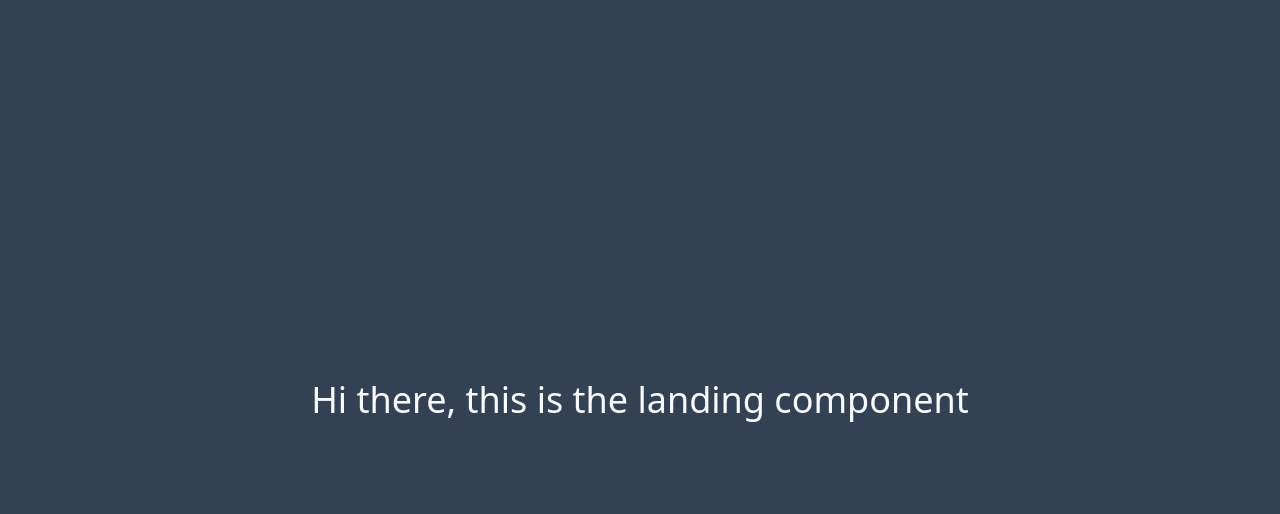
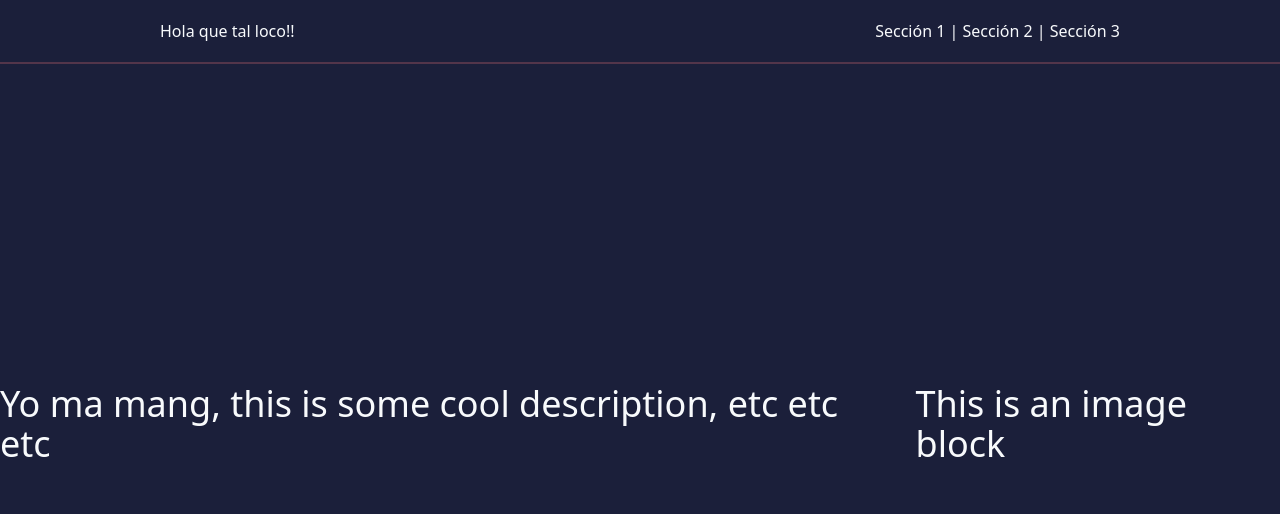
Before and after one commit to pablo-aviles-prieto/portfolio-v2, a React (Vite) app: page / in a window 1280 px wide. Shown: the top 514 px of the page. Built offline with nearby package versions, Linux system fonts and the light colour scheme.

Commit message:
Add custom colour palette

```diff
--- a/src/App.tsx
+++ b/src/App.tsx
@@ -19,7 +19,8 @@ function App() {
   const oddTimelineData = getOddItemsFromArray(timelineData);
 
   return (
-    <div className='overflow-hidden bg-slate-700 text-slate-50'>
+    // <div className='overflow-hidden bg-custom-purple-1 text-slate-50'>
+    <div className='overflow-hidden bg-shady-dark-blue-1 text-slate-50'>
       <div className='h-screen'>
         <LandingComponent />
       </div>
@@ -38,7 +39,9 @@ function App() {
                   <div style={{ width: `${timelineTotalWidth}px` }}>
                     <div
                       id='timeline-top-side'
-                      className='flex border-amber-700'
+                      className='flex border-vibrant-orange-1'
+                      // className='flex border-custom-orange-1'
+                      // className='flex border-amber-700'
                       style={{ borderBottomWidth: `${TIMELINE_BORDER}px` }}
                     >
                       <RenderTimelineItems data={evenTimelineData} isTopSide />
--- a/src/components/LandingComponent.tsx
+++ b/src/components/LandingComponent.tsx
@@ -1,7 +1,21 @@
 export const LandingComponent = () => {
   return (
-    <div className='flex items-center justify-center h-full text-4xl'>
-      <p>Hi there, this is the landing component</p>
+    <div className='h-full'>
+      <div className='w-full border-b-2 border-b-muted-purple-1 h-[4rem] flex justify-between items-center px-[10rem]'>
+        <p>Hola que tal loco!!</p>
+        <div>Sección 1 | Sección 2 | Sección 3</div>
+      </div>
+      <div className='flex items-center justify-center h-[45rem] gap-x-8 text-4xl'>
+        <p>Yo ma mang, this is some cool description, etc etc etc</p>
+        <div>This is an image block</div>
+        {/* <div className='w-[450px] relative'>
+        <img
+        src='/images/profile-pic-no-bground.webp'
+        alt='Pablo Avilés Prieto'
+        className='w-[350px] rounded-[50px] absolute bottom-[45px] left-[55px]'
+        />
+      </div> */}
+      </div>
     </div>
   );
 };
--- a/tailwind.config.js
+++ b/tailwind.config.js
@@ -2,7 +2,14 @@
 export default {
   content: ['./src/**/*.{js,ts,jsx,tsx}'],
   theme: {
-    extend: {},
+    extend: {
+      colors: {
+        'shady-dark-blue-1': '#1B1F3A',
+        'muted-purple-1': '#53354A',
+        'muted-shady-red-1': '#A64942',
+        'vibrant-orange-1': '#FF7844',
+      },
+    },
   },
   plugins: [],
 };
```
